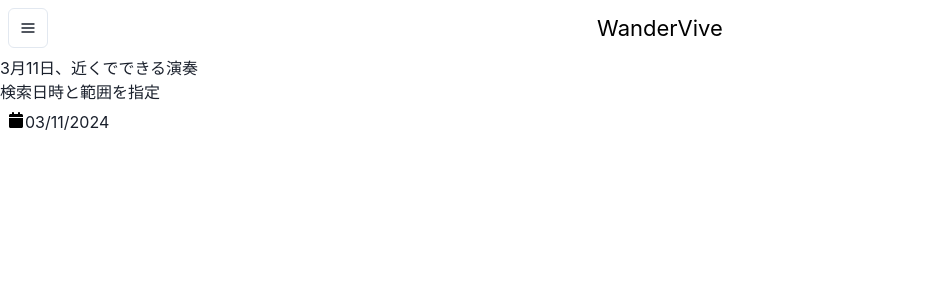
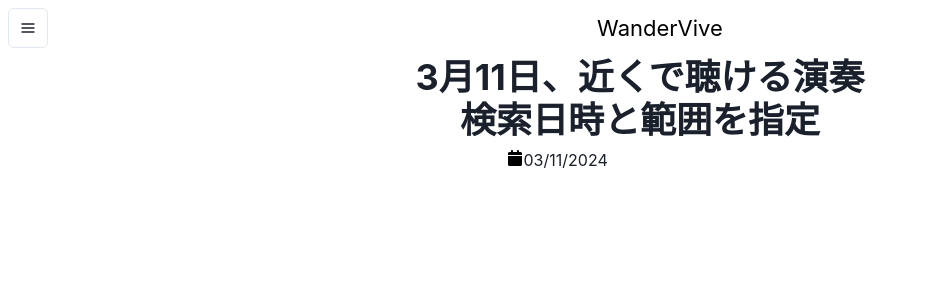
Before and after one commit to sekibuuun/WanderVive_front, a React (Vite) app: page / in a window 1280 px wide. Shown: the top 300 px of the page, without its empty margins (0-927 px from the left). Built offline with nearby package versions, Linux system fonts and the light colour scheme.

Commit message:
fix: Chakra UI の適用

```diff
--- a/src/components/topPage.jsx
+++ b/src/components/topPage.jsx
@@ -2,17 +2,27 @@ import React from 'react';
 import DatePicker from 'react-datepicker';
 import { useState } from 'react';
 import 'react-datepicker/dist/react-datepicker.css';
+import { Heading, Text, Center, Square, Circle } from '@chakra-ui/react';
 
 const TopPage = () => {
   const [startDate, setStartDate] = useState(new Date());
 
   return (
     <>
-      <h3>
-        {startDate.getMonth() + 1}月{startDate.getDate()}日、近くでできる演奏
-      </h3>
-      <h3>検索日時と範囲を指定</h3>
-      <DatePicker closeOnScroll={true} showIcon selected={startDate} onChange={(date) => setStartDate(date)} />
+      <Center h="100%">
+        <Heading as="h2" size="xl">
+          {startDate.getMonth() + 1}月{startDate.getDate()}日、近くで聴ける演奏
+        </Heading>
+      </Center>
+
+      <Center h="100%">
+        <Heading as="h2" size="xl">
+          検索日時と範囲を指定
+        </Heading>
+      </Center>
+      <Center h="100%">
+        <DatePicker closeOnScroll={true} showIcon selected={startDate} onChange={(date) => setStartDate(date)} />
+      </Center>
     </>
   );
 };
```
